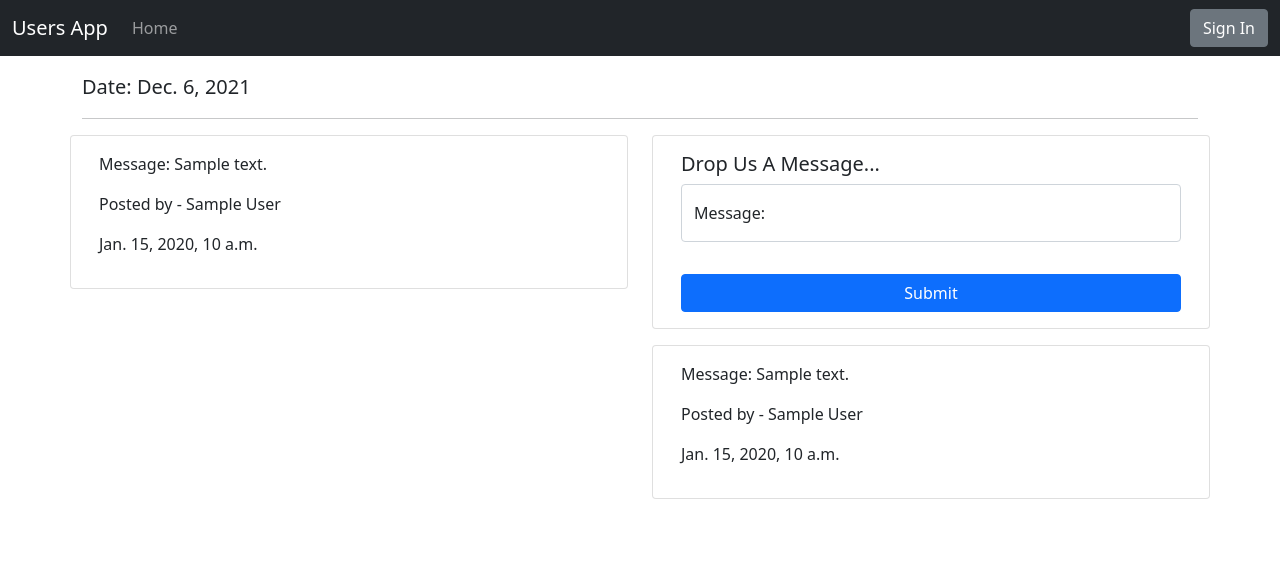
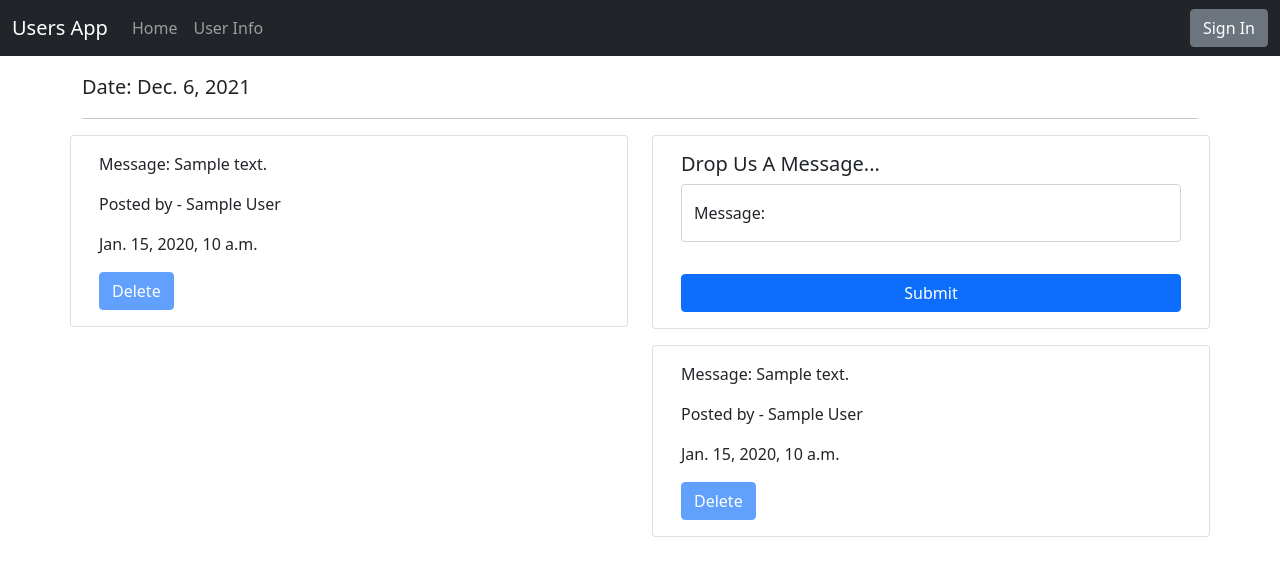
Before and after one commit to since9teen94/unfinished_dashboard_app, a Django app: template apps/users_app/templates/success.html in a window 1280 px wide. Shown: the top 576 px of the page. Run offline with Django 3.2, Linux system fonts and the light colour scheme; the template is opened without the code that fills it: values that come from a table or form of the project are taken from there, others are empty; tables that the repository leaves empty hold one stand-in row (values such as "Sample post").

Commit message:
continuing messages and user info page

```diff
--- a/apps/users_app/templates/success.html
+++ b/apps/users_app/templates/success.html
@@ -15,6 +15,33 @@
                         <p class="card-text">Message: {{post.message}}</p>
                         <p class="card-text">Posted by - {{post.posted_by.first_name}} {{post.posted_by.last_name}}</p>
                         <p>{{post.created_at|date:"DATETIME_FORMAT"}}</p>
+                        {% if user == post.posted_by %}
+                        <div class="row">
+                            <div class="col-sm-4">
+                                <form action="{% url 'users:delete_message' %}" method="post">
+                                    {% csrf_token %}
+                                    <input type="submit" value="Delete" class="btn btn-sm btn-danger">
+                                </form>
+                            </div>
+                            <div class="col-sm-4">
+                                <form action="{% url 'users:edit_message' %}" method="post">
+                                    {% csrf_token %}
+                                    <input type="submit" value="Edit" class="btn btn-sm btn-info">
+                                </form>
+                            </div>
+                            <div class="col-sm-4">
+                                <form action="{% url 'users:comment_message' %}" method="post">
+                                    {% csrf_token %}
+                                    <input type="submit" value="Comment" class="btn btn-sm btn-primary">
+                                </form>
+                            </div>
+                        </div>
+                        {% else %}
+                        <form action="#" method="post">
+                            {% csrf_token %}
+                            <input type="submit" value="Delete" class="btn btn-primary" disabled>
+                        </form>
+                        {% endif %}
                     </div>
                 </div>
             </div>
@@ -54,6 +81,17 @@
                         <p class="card-text">Message: {{recent.message}}</p>
                         <p class="card-text">Posted by - {{recent.posted_by.first_name}} {{recent.posted_by.last_name}}</p>
                         <p>{{recent.created_at|date:"DATETIME_FORMAT"}}</p>
+                        {% if user == recent.posted_by %}
+                        <form action="{% url 'users:delete_message' %}" method="post">
+                            {% csrf_token %}
+                            <input type="submit" value="Delete" class="btn btn-primary">
+                        </form>
+                        {% else %}
+                        <form action="#" method="post">
+                            {% csrf_token %}
+                            <input type="submit" value="Delete" class="btn btn-primary" disabled>
+                        </form>
+                        {% endif %}
                     </div>
                 </div>
             </div>
--- a/apps/users_app/templates/users_app/base.html
+++ b/apps/users_app/templates/users_app/base.html
@@ -26,6 +26,11 @@
                             </li>
                         {% endfor %}
                     {% endif %}
+                    {% if user %}
+                    <li class="nav-item">
+                        <a href="{% url 'users:user_page' %}" class="nav-link">User Info</a>
+                    </li>
+                    {% endif %}
                 </ul>
                 {% if 'userid' in request.session %}
                 <a href="{% url 'users:logout' %}" class=" nav-item text-end btn btn-warning text-white">Log Out</a>
--- a/apps/users_app/templates/users_app/user.html
+++ b/apps/users_app/templates/users_app/user.html
@@ -20,7 +20,11 @@
                         <a href="{% url 'users:index' %}" class="nav-link">Home</a>
                     </li>
                 </ul>
+                {% if 'userid' in request.session %}
+                <a href="{% url 'users:logout' %}" class=" nav-item text-end btn btn-warning text-white">Log Out</a>
+                {% else %}
                 <a href="{% url 'users:signin' %}" class=" nav-item text-end btn btn-secondary text-white">Sign In</a>
+                {% endif %}
             </div>
         </div>
     </nav>
--- a/apps/users_app/urls.py
+++ b/apps/users_app/urls.py
@@ -8,6 +8,10 @@ urlpatterns = [
     path('signin', views.signin, name='signin'),
     path('register', views.register, name='register'),
     path('success', views.success, name='success'),
+    path('success/user', views.user_page, name='user_page'),
     path('logout', views.logout, name='logout'),
     path('create/message', views.post_message, name='post_message'),
+    path('delete/message', views.delete_message, name='delete_message'),
+    path('edit/message', views.edit_message, name='edit_message'),
+    path('comment/message', views.comment_message, name='comment_message'),
 ]
```
Also changed, not shown: apps/users_app/templates/user_page.html (added, +21 -0 lines), apps/users_app/user_actions.py (+9 -1 lines), apps/users_app/views.py (+21 -1 lines).
